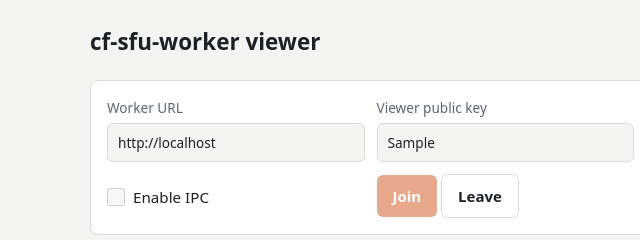
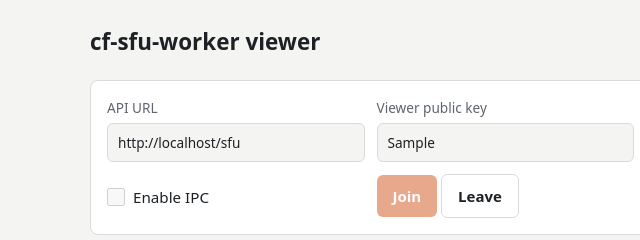
Before and after one commit to mazupo/cf-sfu-worker, a website with bundled scripts: page public/sfu/index.html in a window 1280 px wide. Both pictures are taken after typing "Sample", "Sample" into the empty fields and a click on the button "Join". Shown: the top 240 px of the page, 0-640 px from the left. Built offline with nearby package versions, Linux system fonts and the light colour scheme; no server answers.

Commit message:
feat: take an API URL ending in /sfu on the demo pages, like the SDK and pi-webrtc

```diff
--- a/demo/common.js
+++ b/demo/common.js
@@ -64,8 +64,13 @@ export function newSecret() {
 }
 
 /** Trades a public key for a 30 s, single-use access token. */
-export async function requestToken(workerUrl, publicKey, body) {
-  const response = await fetch(new URL("/sfu/token", workerUrl), {
+/** A path under the API URL, which ends with /sfu like the SDK's apiUrl and pi-webrtc's --api-url. */
+export function apiPath(apiUrl, path) {
+  return `${apiUrl.replace(/\/+$/, "")}${path}`;
+}
+
+export async function requestToken(apiUrl, publicKey, body) {
+  const response = await fetch(apiPath(apiUrl, "/token"), {
     method: "POST",
     headers: { Authorization: `Bearer ${publicKey}`, "Content-Type": "application/json" },
     body: JSON.stringify(body),
--- a/demo/viewer.js
+++ b/demo/viewer.js
@@ -13,6 +13,7 @@ import {
   openChannel,
   openSocket,
   persistForm,
+  apiPath,
   requestToken,
   sameViewer,
   stateName,
@@ -41,7 +42,7 @@ const statusEl = document.getElementById("status");
 const tilesEl = document.getElementById("tiles");
 const log = createLog(document.getElementById("log"));
 
-document.getElementById("worker-url").value = location.origin;
+document.getElementById("api-url").value = `${location.origin}/sfu`;
 persistForm(form, "cf-sfu-worker.viewer");
 try {
   viewerIdInput.value = sessionStorage.getItem("cf-sfu-worker.viewerIdInput") ?? "";
@@ -144,7 +145,7 @@ async function join() {
   viewerIdInput.disabled = true;
   setStatus("Requesting a token…");
   try {
-    const { token, url } = await requestToken(data.get("workerUrl"), data.get("viewerKey"), {
+    const { token, url } = await requestToken(data.get("apiUrl"), data.get("viewerKey"), {
       viewer_id: viewerId(),
       room_id: data.get("room"),
       can_subscribe: true,
@@ -731,8 +732,8 @@ startDebugPanel({
   updated: document.getElementById("debug-updated"),
   url: () => {
     const data = new FormData(form);
-    if (!data.get("workerUrl") || !data.get("room") || !data.get("viewerKey")) return null;
-    return new URL(`/sfu/debug/rooms/${encodeURIComponent(data.get("room"))}`, data.get("workerUrl")).toString();
+    if (!data.get("apiUrl") || !data.get("room") || !data.get("viewerKey")) return null;
+    return apiPath(data.get("apiUrl"), `/debug/rooms/${encodeURIComponent(data.get("room"))}`);
   },
   key: () => new FormData(form).get("viewerKey"),
 });
--- a/public/sfu/index.html
+++ b/public/sfu/index.html
@@ -18,8 +18,8 @@
     </header>
 
     <form class="panel" id="join-form">
-      <label>Worker URL
-        <input name="workerUrl" id="worker-url" required>
+      <label>API URL
+        <input name="apiUrl" id="api-url" required>
       </label>
       <label>Viewer public key
         <input name="viewerKey" id="viewer-key" required autocomplete="off">
```
Also changed, not shown: demo/device.js (+5 -4 lines), public/sfu/device.html (+2 -2 lines).
